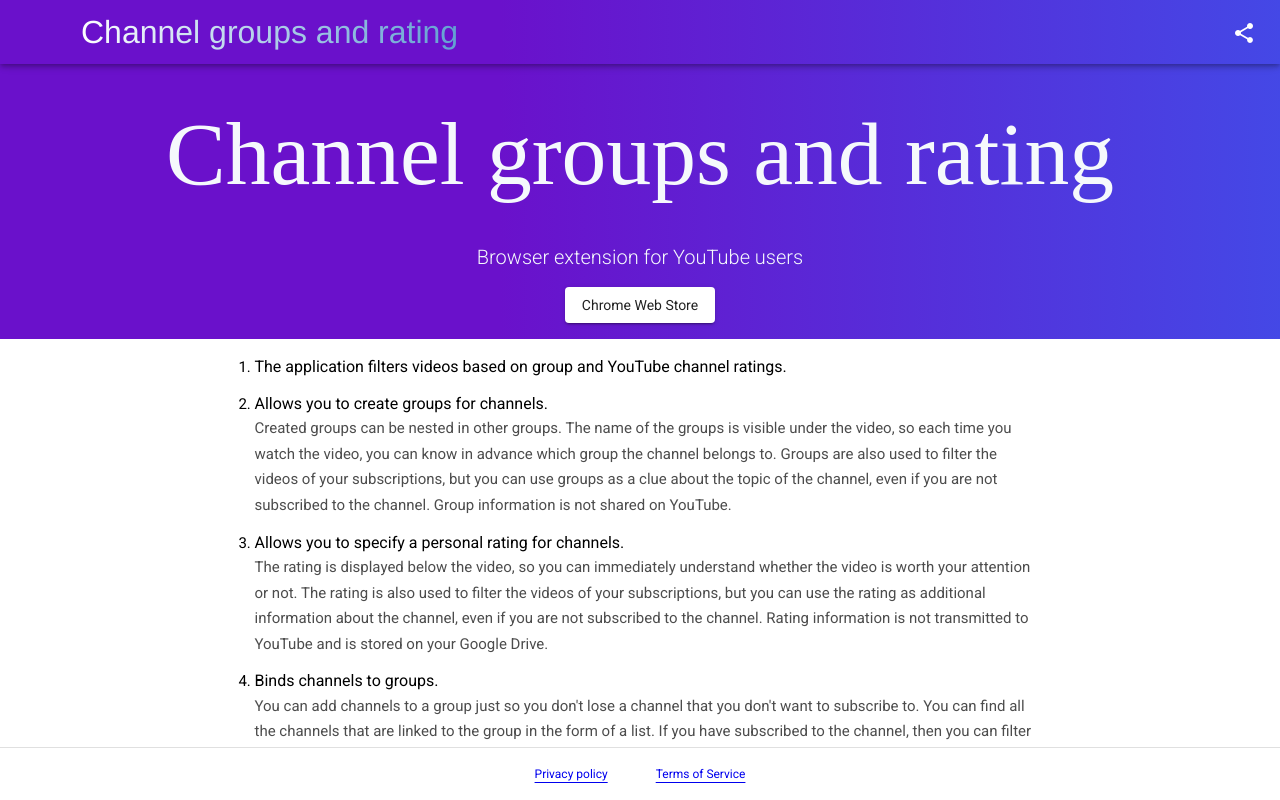
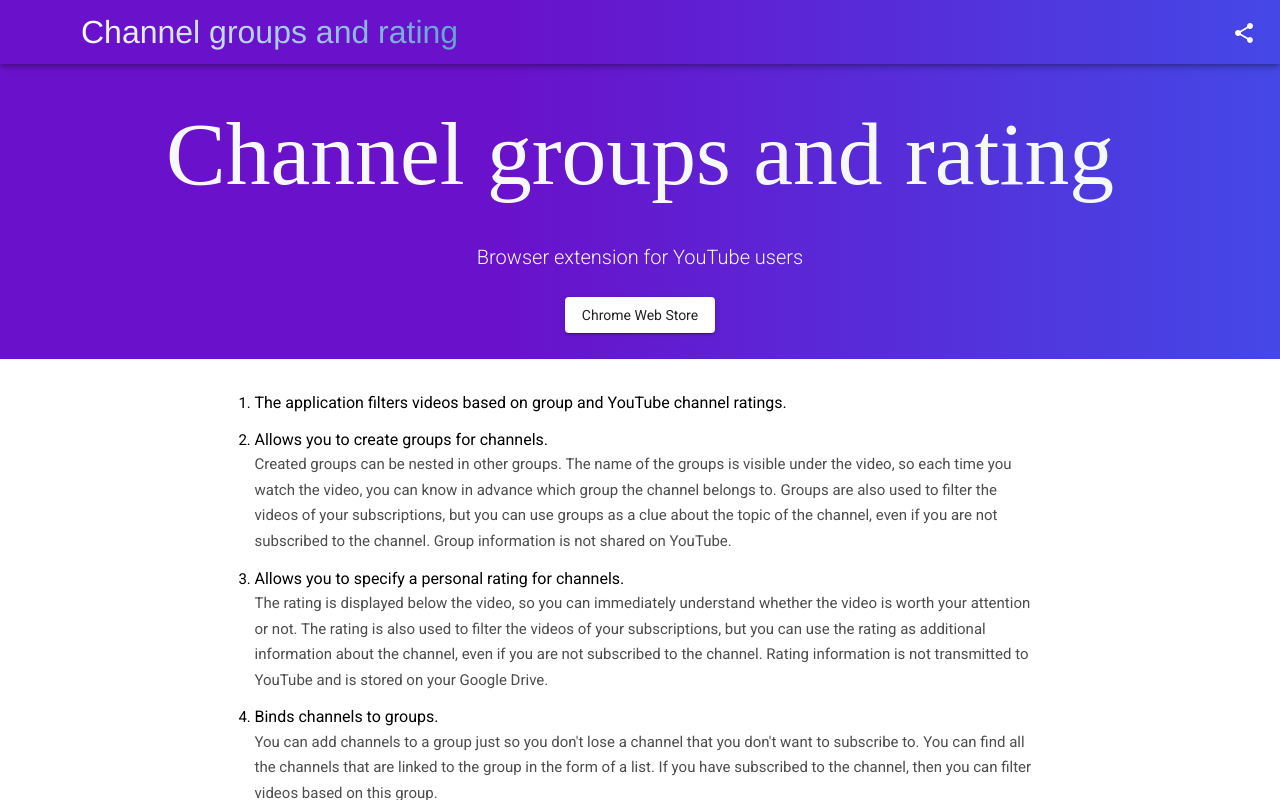
Before and after one commit to anton-voronov-a/channelg, an Angular app in the folder spa/: page / in a window 1280 px wide. Built offline with nearby package versions, Linux system fonts and the light colour scheme; a web font is replaced by a local one.

Commit message:
scrolling and text

```diff
--- a/spa/src/app/app.component.html
+++ b/spa/src/app/app.component.html
@@ -8,7 +8,7 @@
     <mat-icon>share</mat-icon>
   </button>
 </mat-toolbar>
-
+<div class="cg-app-scroll">
   <app-home></app-home>
 
   <footer>
@@ -19,3 +19,4 @@
        title="Terms of Service"
        class="yp-footer-link">Terms of Service</a>
   </footer>
+</div>
--- a/spa/src/app/app.component.scss
+++ b/spa/src/app/app.component.scss
@@ -8,3 +8,7 @@
   background: var(--yp-top-background);
   position: relative;
 }
+
+.cg-app-scroll {
+  overflow: auto;
+}
--- a/spa/src/app/home/home.component.html
+++ b/spa/src/app/home/home.component.html
@@ -103,16 +103,16 @@
         High-quality content is often very difficult to produce, which is why YouTube bloggers rarely release such content. For example, science videos may come out less than once a month. It's okay to subscribe to a large number of these channels if you love science videos. Sometimes there may be several hundreds of such channels with high-quality content in subscriptions, and the frequency of video output from hundreds of such channels will often be several times less than that of one news channel.
       </p>
       <div class="cg-question">
-        What is the problem here?
+        What's the problem if you want to get high quality YouTube content?
       </div>
       <p>
-        The problem is that, unlike the news example, channel grouping is already useful for creating a hierarchy of channel groups that will be used to search by category, topic, content quality, and so on. This extension allows you to add channels to groups that are nested in other groups.
+        The problem is that unlike the news example, in this case you need to filter, use and easily find a large number of channels. Channel grouping is useful for creating a hierarchy of channel groups that will be used to search by category, topic, content quality, and more. This extension allows you to add channels to groups that are nested in other groups.
       </p>
       <p>
-        Another use case for this extension follows from the previous example. Often we subscribe to channels that we just want to leave as a note, that they are not bad or that you trust this channel and it produces high-quality content, but often the exact opposite situation happens. Sometimes you see videos not in your subscriptions, but among those offered by youtube or search engine. And you understand that you do not want to watch this channel anymore and are not going to continue to waste your time on any video from it.
+        Often we subscribe to channels that we just want to leave as a note, that they are not bad or that you trust this channel and it produces high-quality content, but often the exact opposite situation happens. Sometimes you see videos not in your subscriptions, but among those offered by YouTube or a search engine. And you understand that you do not want to watch this channel anymore and are not going to continue to waste your time on any video from it.
       </p>
       <div class="cg-question">
-        How to solve this problem using YouTube?
+        How to stop wasting time on notoriously bad content using YouTube?
       </div>
       <p>
         There is an opportunity to like the video on YouTube, after which you can find this video in a special playlist. If you put a dislike, then you will not see the playlist for the videos you disliked, but you can see the dislike for this video.
@@ -122,7 +122,7 @@
         In addition, YouTube has the ability to subscribe to a channel, and you will receive videos from this channel in subscriptions.
       </p>
       <div class="cg-question">
-        How can these opportunities help us avoid watching videos from bad channels?
+        How can these YouTube features help us to avoid watching videos from bad channels?
       </div>
       <p>
         We add only videos to playlists, if new videos from this channel come out, this will not help us much in determining that the channel is not suitable for us, since a new video has not been added to the playlist. But, of course, we can understand that there is no need to watch a video that has already been added to the playlist or which has been disliked.
@@ -133,6 +133,9 @@
       <p>
         It can be concluded that it seems that it is simply impossible to mark channels as bad.
       </p>
+      <div class="cg-question">
+        How to mark YouTube channels as bad?
+      </div>
       <p>
         In order for this opportunity to appear, you need to use this extension. The extension allows channels that you did not like to place in a group. Information about such a group will be visible on the video viewing page, so once you mark this channel as undesirable, you can refuse to view it by reading the name of the group, even if you accidentally get to it on the recommendation of YouTube.
       </p>
--- a/spa/src/app/home/home.component.scss
+++ b/spa/src/app/home/home.component.scss
@@ -17,8 +17,9 @@
   font-family: "Kavoon";
   font-size: 30px;
   font-weight: normal;
-  line-height: 1em;
-  margin: 0.5em 0;
+  line-height: 2em;
+  margin: 0;
+  height: 2em;
   text-align: center;
 }
 
@@ -31,6 +32,7 @@
 }
 
 .yp-homepage-section {
+  padding-top: 16px;
   flex: 1;
   color: rgba(0, 0, 0, 0.70);
   justify-content: center;
@@ -76,7 +78,7 @@
 }
 
 .yp-homepage-store {
-  margin: 16px;
+  margin: 26px;
   min-width: 150px;
 }
 
```
Also changed, not shown: 3 other files (tests, documents, lock files or other folders). Lines whose indentation alone changed are shown as unchanged.
